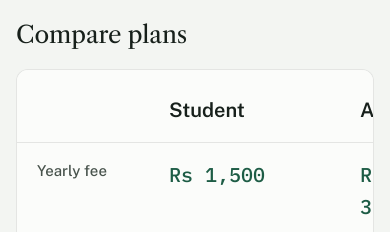
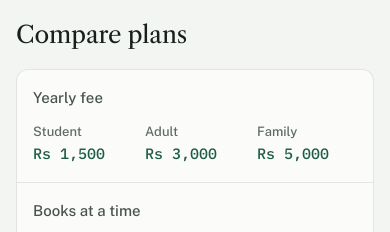
Before and after one commit to l1f23bsse0158/readers-haven-library, a website: page src/membership.html in a window 390 px wide. Shown: the part 611-843 px from the top of the page. Drawn offline with nearby package versions, Linux system fonts and the light colour scheme; a web font is replaced by a local one.

Commit message:
Show all three plans in each table row on phones
Closes #3

```diff
--- a/styles/style.css
+++ b/styles/style.css
@@ -581,3 +581,53 @@ img {
   color: var(--accent);
   font-family: var(--mono);
 }
+
+
+/* On phones each row shows all three plans side by side */
+@media (max-width: 640px) {
+  .plans-table,
+  .plans-table tbody,
+  .plans-table th,
+  .plans-table td {
+    display: block;
+    min-width: 0;
+  }
+
+  .plans-table thead {
+    display: none;
+  }
+
+  .plans-table tbody tr {
+    display: grid;
+    grid-template-columns: repeat(3, 1fr);
+    gap: 12px;
+    padding: 16px;
+  }
+
+  .plans-table tbody tr:first-child {
+    border-top: 0;
+  }
+
+  .plans-table th,
+  .plans-table td {
+    padding: 0;
+    font-size: 0.9375rem;
+  }
+
+  .plans-table tbody th {
+    grid-column: 1 / -1;
+    width: auto;
+  }
+
+  .plans-table td::before {
+    content: attr(data-plan);
+    display: block;
+    color: var(--ink-3);
+    font-family: var(--sans);
+    font-size: 0.8125rem;
+  }
+
+  .plan-fee {
+    font-size: 1rem;
+  }
+}
```
